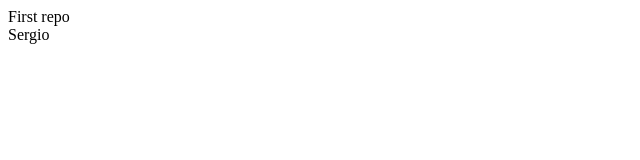
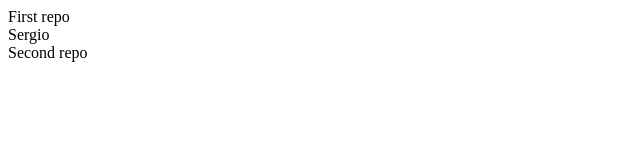
Before and after one commit to sergio-sdet/SM-First-Repo, a plain HTML site: page index.html in a window 1280 px wide. Shown: the whole page, without its empty margins (0-640 px from the left). Drawn offline with Linux system fonts and the light colour scheme.

Commit message:
Add second repo div to index.html

```diff
--- a/index.html
+++ b/index.html
@@ -1,2 +1,3 @@
 <div>First repo</div>
 <span>Sergio</span>
+<div>Second repo</div>
```
